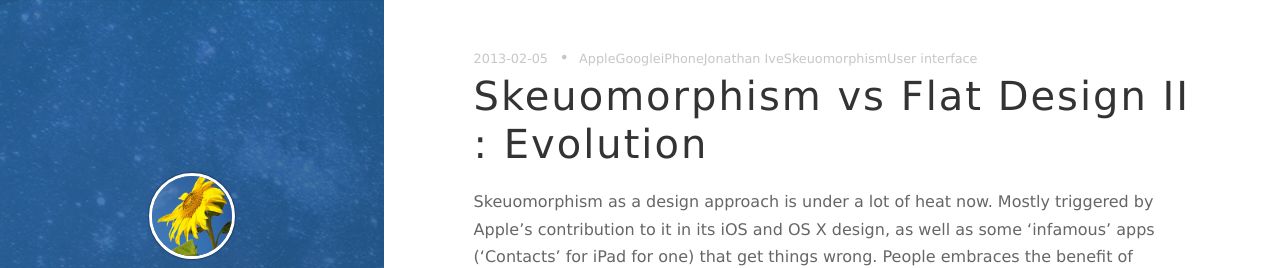
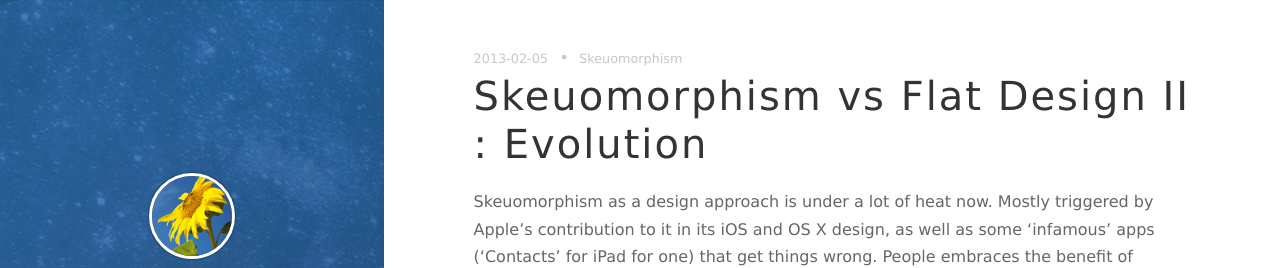
Before and after one commit to lymenlee/mucraft, a Jekyll site: the page built from _posts/2013-02-05-skeuomorphism-vs-flat-design-ii-evolution.markdown, in a window 1280 px wide and 900 px high. Shown: the top 268 px of the window. Built offline with Jekyll 4.4.1, drawn with Linux system fonts in a browser that asks for light colours; nearby versions of some CDN libraries; comment, search, counter and statistics services are not loaded; part of the change alters nothing that is shown.

Commit message:
Update 2013-02-05-skeuomorphism-vs-flat-design-ii-evolution.markdown

```diff
--- a/_posts/2013-02-05-skeuomorphism-vs-flat-design-ii-evolution.markdown
+++ b/_posts/2013-02-05-skeuomorphism-vs-flat-design-ii-evolution.markdown
@@ -1,27 +1,24 @@
 ---
 author: mountainwalker
 comments: true
-date: 2013-02-05 05:38:21+00:00
+date: 2013-02-05T05:38:21.000Z
 layout: post
-link: https://linwangge.wordpress.com/2013/02/04/skeuomorphism-vs-flat-design-ii-evolution/
+link: >-
+  https://linwangge.wordpress.com/2013/02/04/skeuomorphism-vs-flat-design-ii-evolution/
 slug: skeuomorphism-vs-flat-design-ii-evolution
 title: 'Skeuomorphism vs Flat Design II : Evolution'
 wordpress_id: 874
 categories:
-- Anything Apple
-- Customer Experience
-- Design
-- iOS
-- Mac
-- Tech Trends
-- UICraft
+  - Anything Apple
+  - Customer Experience
+  - Design
+  - iOS
+  - Mac
+  - Tech Trends
+  - UICraft
 tags:
-- Apple
-- Google
-- iPhone
-- Jonathan Ive
-- Skeuomorphism
-- User interface
+  - Skeuomorphism
+published: true
 ---
 
 Skeuomorphism as a design approach is under a lot of heat now. Mostly triggered by Apple's contribution to it in its iOS and OS X design, as well as some 'infamous' apps ('Contacts' for iPad for one) that get things wrong. People embraces the benefit of familiarity it brings to the design, but doesn't like it when it gets in the way or being fake. Some blame skeuomorphism for the [disparity between iOS hardware and software](http://www.macworld.com/article/2023604/apple-and-the-future-of-design.html), suggesting a total overhaul of iOS UI is necessary and cheered when [Jony Ive took the position of both UI and Industrial Design lead in Apple](http://www.dezeen.com/2012/10/30/apple/). Yet we still see Dribble's 'Popular' page flooded with tons of skeuomorphism works. Where are the future heading? To know better, we need to look back and find out where are we from.
```
